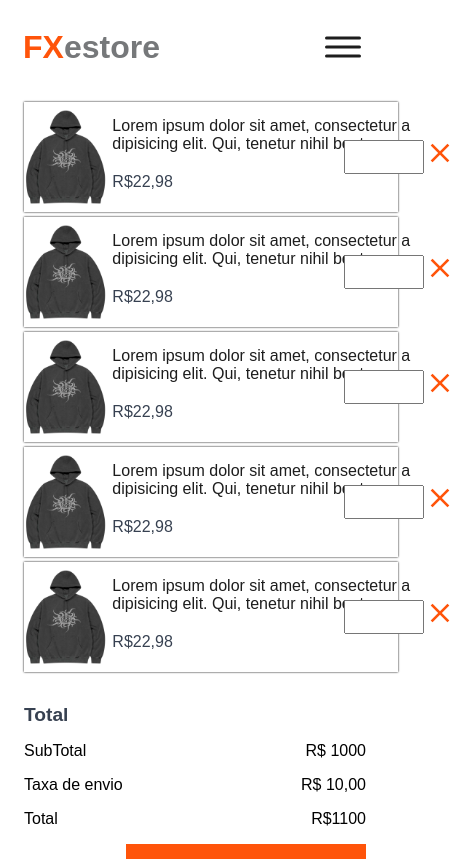
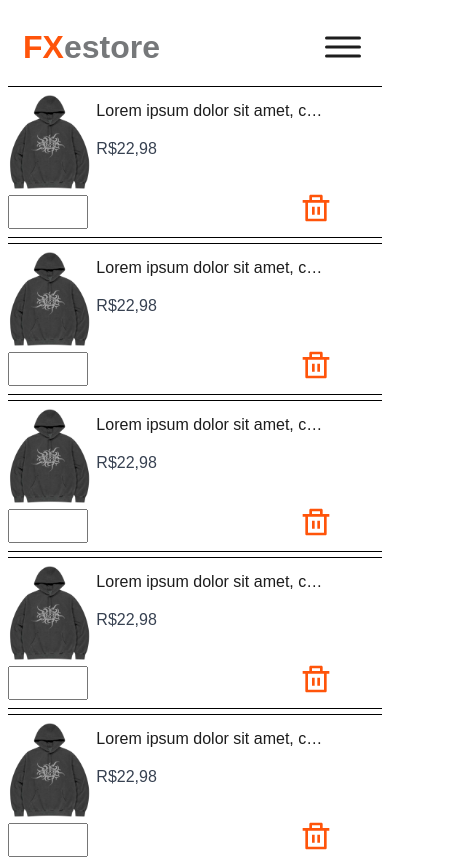
Before and after one commit to leonardofx1/estore, a Next.js app: page /cart in a window 390 px wide. Shown: the top 859 px of the page, 456 px wide, since content can reach past the window. Built offline with nearby package versions, Linux system fonts and the light colour scheme.

Commit message:
responsive page cart

```diff
--- a/src/app/cart/CardCart/index.tsx
+++ b/src/app/cart/CardCart/index.tsx
@@ -1,7 +1,8 @@
 import Image from 'next/image'
 import styles from './styles.module.scss'
 import casaco from '@/assets/casaco.png'
-import { IoMdClose } from "react-icons/io";
+
+import { RiDeleteBinLine } from "react-icons/ri";
 export const CardCart = () => {
 
 
@@ -16,7 +17,7 @@ export const CardCart = () => {
 
             </div>
             <input type="number" name="" id="" />
-                <span className={styles.close}> <IoMdClose /></span>
+                <span className={styles.close}> <RiDeleteBinLine /></span>
         </article>
     </>)
 }
--- a/src/app/cart/CardCart/styles.module.scss
+++ b/src/app/cart/CardCart/styles.module.scss
@@ -6,15 +6,18 @@
 
     width: 100%;
 
- box-shadow: .1px .1px 2px black;
-
+   border-bottom: 1px solid black;
+   border-top: 1px solid black;
     justify-content: space-between;
     align-items: center;
     padding: 5px 50px 5px 0;
+    flex-wrap: wrap;
+
     input {
         display: inline-block;
         width: 80px;
         height: 34px;
+        min-width: none;
     }
 
 
@@ -23,13 +26,16 @@
 .wrapperImgDescription {
 
     display: flex;
+
+
+    width: 400px;
     min-width: 320px;
-    max-width: 800px;
+
 
     p {
         display: -webkit-box;
 
-        width: 300px;
+
         margin: 5px 0 0 0;
         font-weight: 200;
         color: $primaryColor;
@@ -42,7 +48,9 @@
         text-overflow: ellipsis;
         word-break: break-all;
         -webkit-box-orient: vertical;
-        -webkit-line-clamp: 2;
+        -webkit-line-clamp: 1;
+        width: 100%;
+
     }
 
 
@@ -55,9 +63,14 @@
     color: $fontColorSecondary;
     padding: 5px;
     gap: 15px;
-   p {
-    font-weight: 500;
-   }
+    overflow: hidden;
+
+    p {
+        font-weight: 500;
+        min-width: none;
+        width: 100%;
+
+    }
 
     span {
         font-weight: 400;
--- a/src/app/cart/styles.module.scss
+++ b/src/app/cart/styles.module.scss
@@ -3,7 +3,7 @@
 .containerMain {
     display: flex;
 
-    position: relative;
+
 
     flex-direction: column;
 
@@ -17,10 +17,11 @@
 .wrapperCards {
     display: flex;
     flex-wrap: wrap;
-    margin: 1rem;
+
 
     width: 100%;
     gap: 5px;
+
 }
 
 .totalValueCart {
@@ -63,6 +64,10 @@
         cursor: pointer;
 
         align-self: flex-end;
+        box-shadow: inset 1px 50px rgba(0, 0, 0, 0.137);
+        &:hover {
+            box-shadow: none;
+        }
     }
     div:has(>p) {
         display: flex;
--- a/src/components/Header/index.tsx
+++ b/src/components/Header/index.tsx
@@ -31,7 +31,7 @@ export const Header = () => {
         <li>
           <MdOutlineSearch />
         </li>
-        <Link href="/favorites">
+        <Link href="cart">
           {" "}
           <li>
             <MdFavoriteBorder />
```
